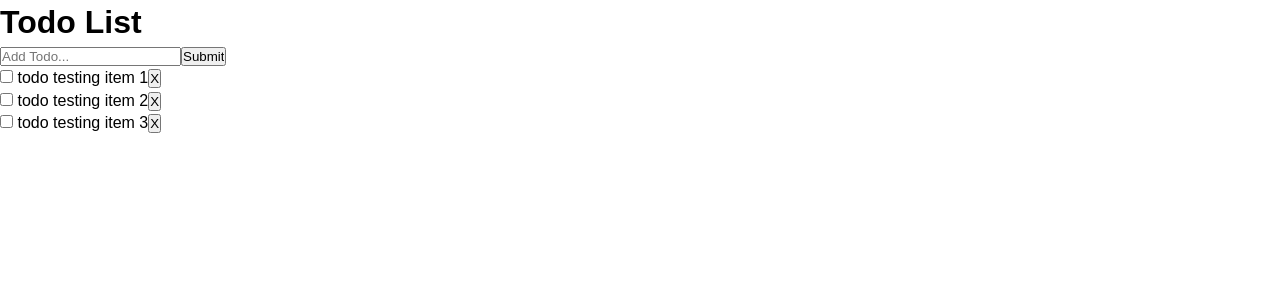
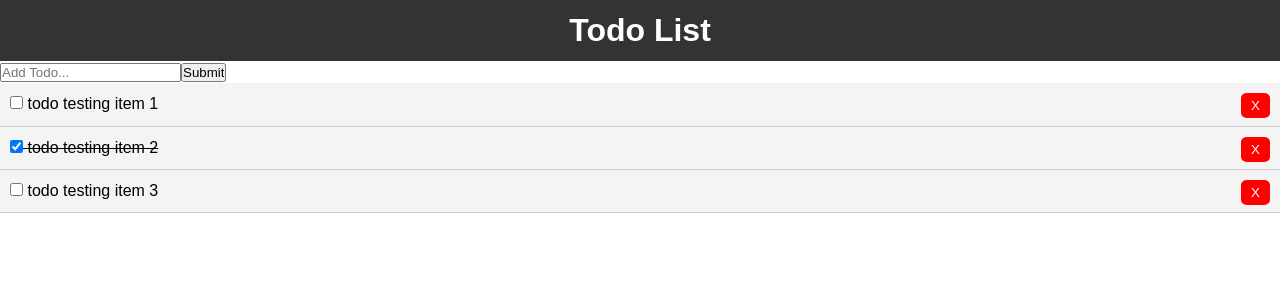
Before and after one commit to Shotteammate/todolist-v3, a React (Create React App) app: page / in a window 1280 px wide. Shown: the top 300 px of the page. Built offline with nearby package versions, Linux system fonts and the light colour scheme.

Commit message:
Add state, props and some components css

```diff
--- a/src/App.css
+++ b/src/App.css
@@ -13,3 +13,21 @@ a {
   color: #333;
   text-decoration: none;
 }
+
+.headerStyle {
+  background: #333;
+  color: white;
+  text-align: center;
+  padding: 8px;
+}
+
+/* delete item btn in TodoItem*/
+.delBtnStyle {
+  background: #ff0000;
+  color: #fff;
+  border: none;
+  padding: 5px 10px;
+  border-radius: 20%;
+  cursor: pointer;
+  float: right;
+}
--- a/src/App.js
+++ b/src/App.js
@@ -5,16 +5,43 @@ import AddTodo from './components/AddTodo';
 import Header from './components/layout/Header';
 
 export class App extends Component {
+  state = {
+    todos: [
+      {
+        id: 1,
+        title: "todo testing item 1",
+        completed: false,
+      },
+      {
+        id: 2,
+        title: "todo testing item 2",
+        completed: true,
+      },
+      {
+        id: 3,
+        title: "todo testing item 3",
+        completed: false,
+      }
+    ]
+  }
+
+  //toggle todo completed
+  markComplete = () => {
+    console.log("click");
+  }
+
 
   render() {
     return (
       <div className="App">
         <Header />
         <AddTodo />
-        <Todos />
+        <Todos
+          todos={this.state.todos}
+          markComplete={this.markComplete}/>
       </div>
     )
   }
 }
 
-export default App
+export default App;
--- a/src/components/TodoItem.js
+++ b/src/components/TodoItem.js
@@ -1,26 +1,28 @@
 import React, { Component } from 'react'
 
 export class TodoItem extends Component {
+  getStyle = () => {
+    return {
+      background: '#f4f4f4',
+      padding: '10px',
+      borderBottom:'1px #ccc solid',
+      textDecoration: this.props.todo.completed? 'line-through': 'none'
+    }
+  }
+
   render() {
+    const {id, title, completed} = this.props.todo;
+
     return (
-      <div>
-        <p>
-          <input type="checkbox"/> {'   '}
-          todo testing item 1
-          <button>X</button>
-        </p>
-        <p>
-          <input type="checkbox"/> {'   '}
-          todo testing item 2
-          <button>X</button>
-        </p>
-        <p>
-          <input type="checkbox"/> {'   '}
-          todo testing item 3
-          <button>X</button>
-        </p>
-      </div>
-    )
+      <p style={this.getStyle()}>
+        <input
+          type="checkbox"
+          checked={completed}
+          onChange ={this.props.markComplete}/> {'   '}
+        {title}
+        <button className="delBtnStyle">X</button>
+      </p>
+    );
   }
 }
 
--- a/src/components/Todos.js
+++ b/src/components/Todos.js
@@ -3,11 +3,12 @@ import TodoItem from './TodoItem';
 
 export class Todos extends Component {
   render() {
-    return (
-      <div>
-        <TodoItem />
-      </div>
-    )
+    return ( this.props.todos.map ((todo) => (
+      <TodoItem
+        key={todo.id}
+        todo={todo}
+        markComplete={this.props.markComplete}/>
+    )));
   }
 }
 
--- a/src/components/layout/Header.js
+++ b/src/components/layout/Header.js
@@ -3,9 +3,9 @@ import React, { Component } from 'react'
 export class Header extends Component {
   render() {
     return (
-      <div>
+      <header className='headerStyle'>
         <h1>Todo List</h1>
-      </div>
+      </header>
     )
   }
 }
```
